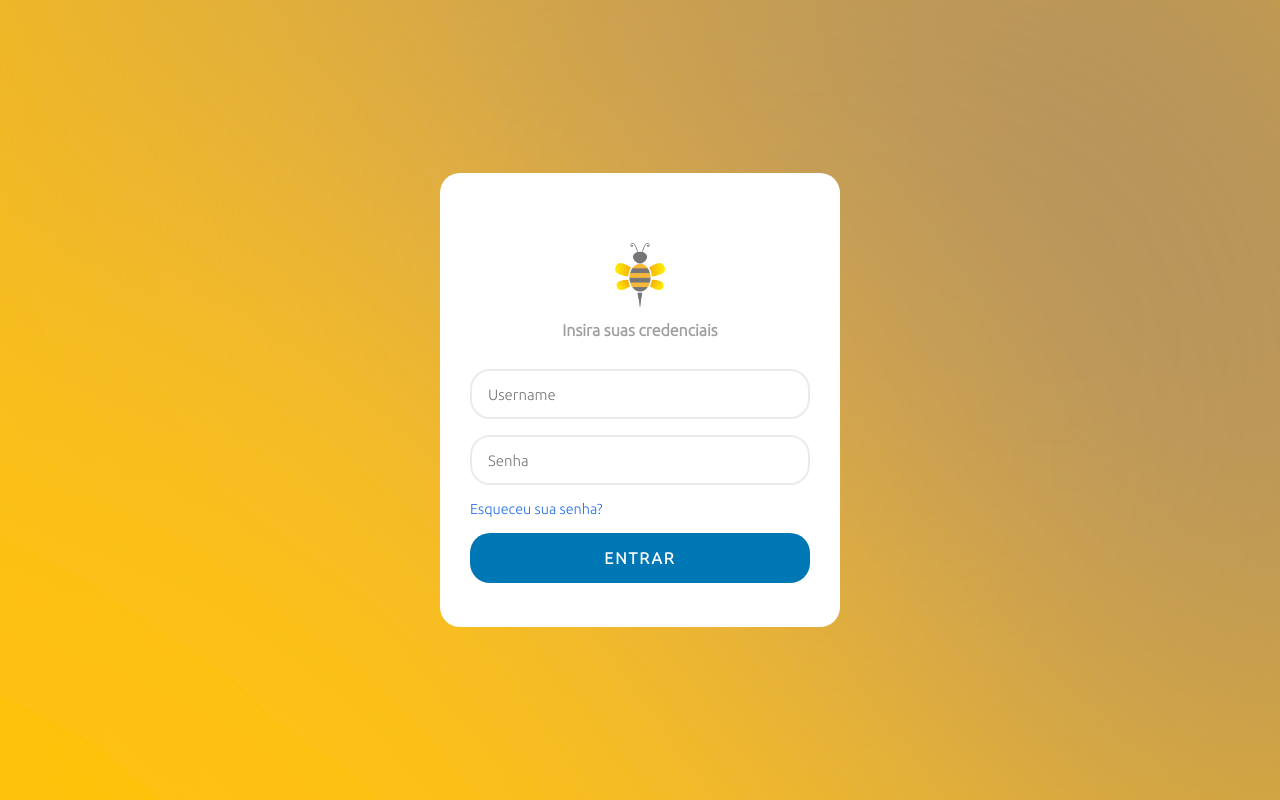
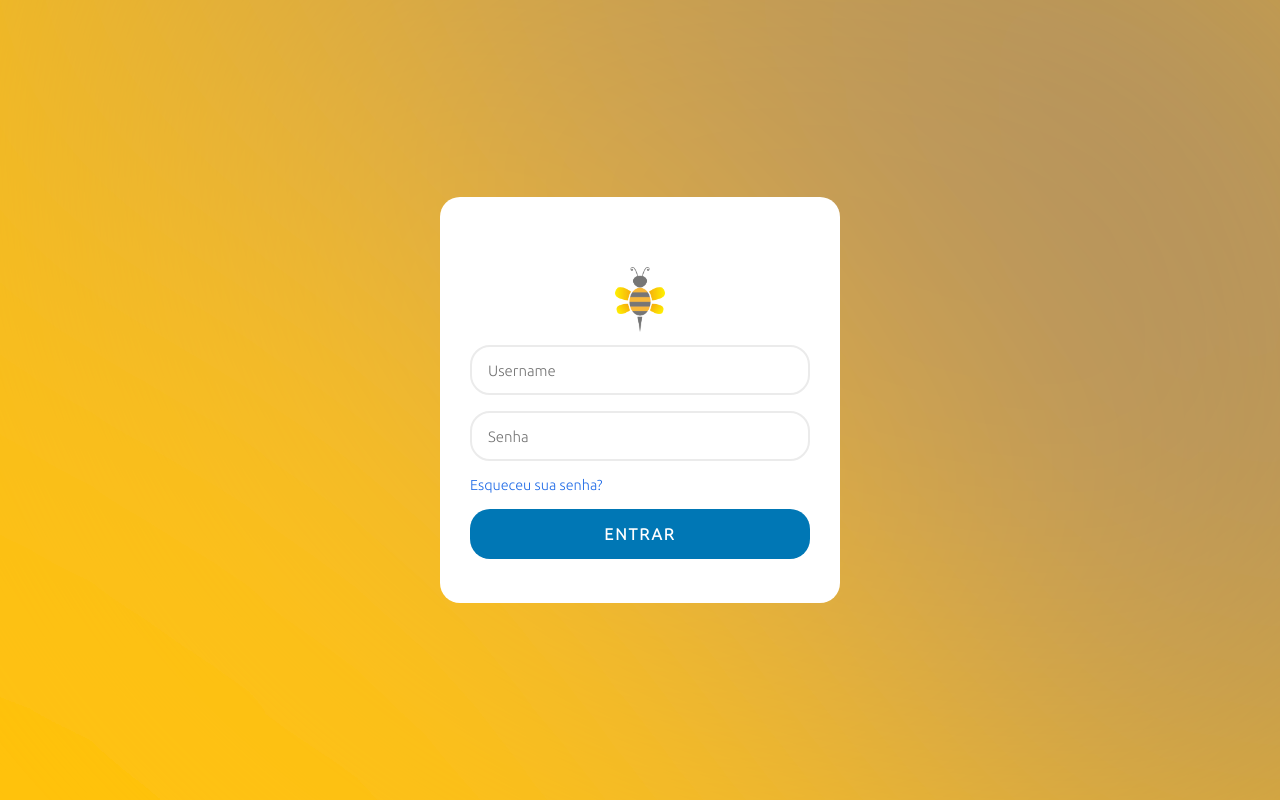
Before and after one commit to vinidomel/ModernLoginPage, a plain HTML site: page login/index.html in a window 1280 px wide. Drawn offline with Linux system fonts and the light colour scheme.

Commit message:
remove h3

```diff
--- a/login/index.html
+++ b/login/index.html
@@ -13,8 +13,6 @@
     <div class="login-card">
         <img src="bee.png" alt="Abelha">
 
-        <h3>Insira suas credenciais</h3>
-
         <form class="login-form">
             <input type="text" placeholder="Username" spellcheck="false">
             <input type="password" placeholder="Senha" spellcheck="false">
```
